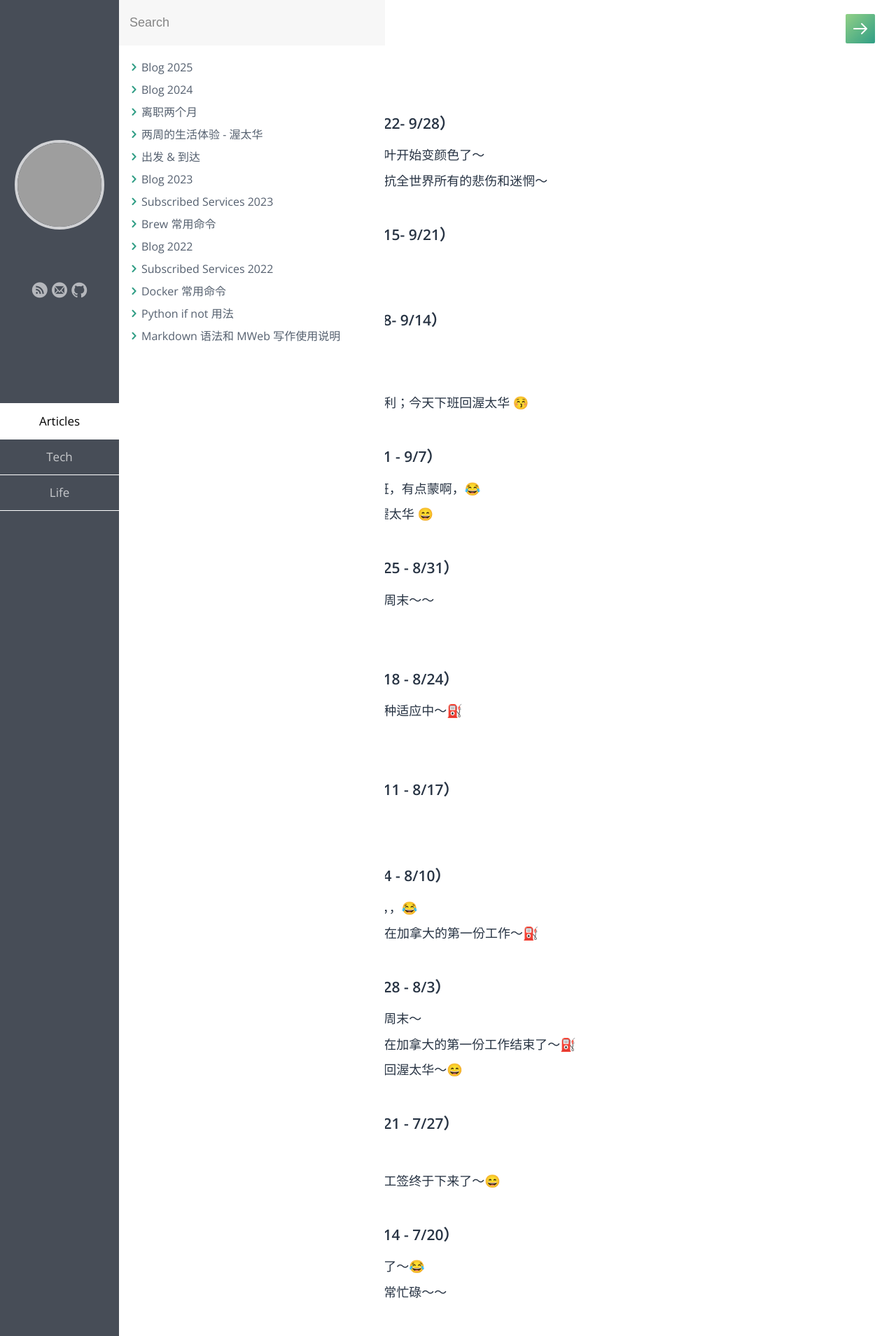
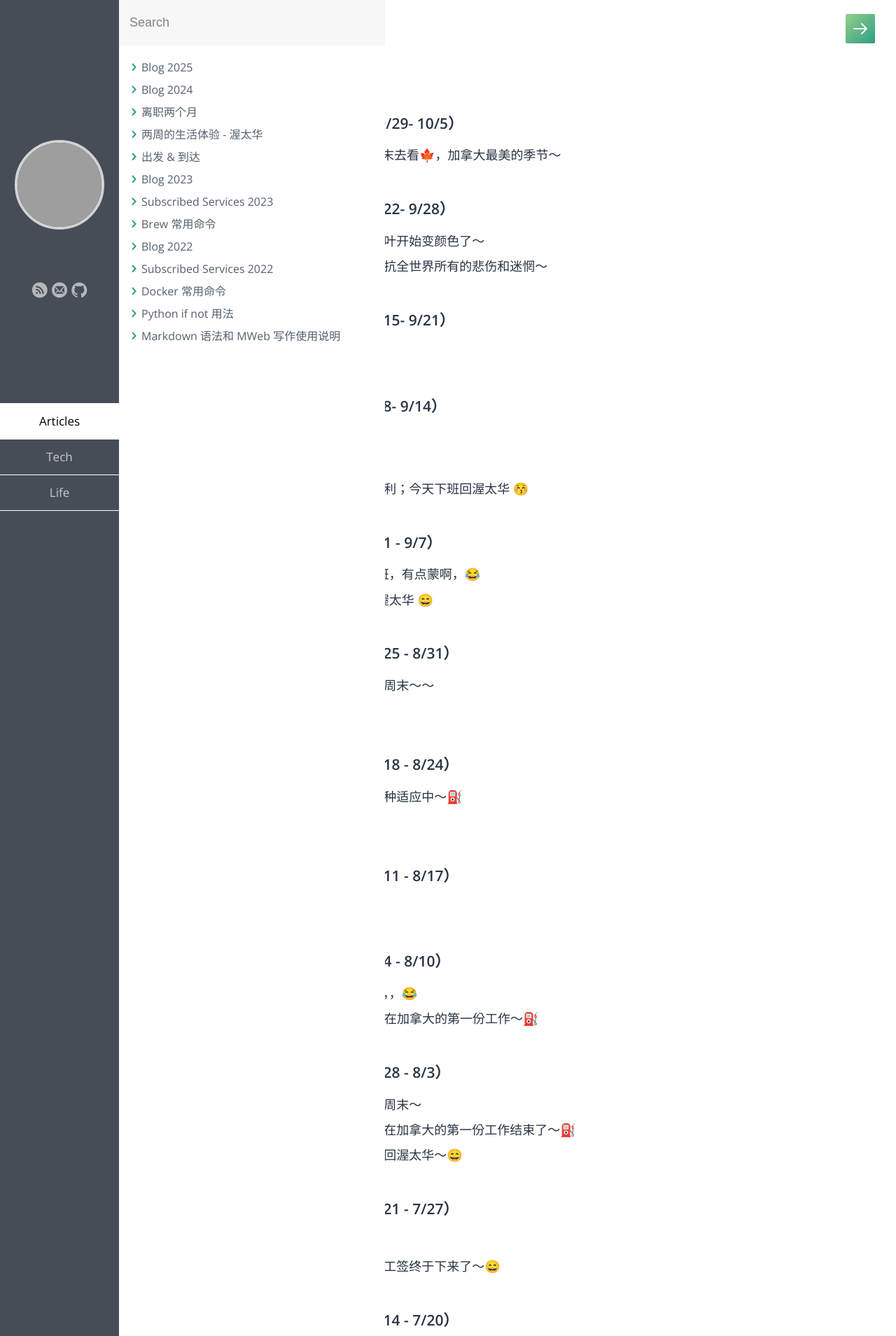
Before and after one commit to samxupeiran/samxupeiran.github.io, a Jekyll site: the page built from _posts/life/2025-01-02-my-blog.md, in a window 1280 px wide. Shown: the top 1909 px of the page at 70% size. Built offline with Jekyll 4.4.1, drawn with Linux system fonts in a browser that asks for light colours; some web fonts are replaced; some of the changed text lies outside the part shown; grey boxes are pictures that could not be loaded.

Commit message:
feat: add weekly blog 9/29

```diff
--- a/_posts/life/2025-01-02-my-blog.md
+++ b/_posts/life/2025-01-02-my-blog.md
@@ -5,6 +5,9 @@ category: Life
 tags: Blog
 ---
 
+
+- ### 2025 年 10 月 第 1 周（9/29- 10/5）
+     - 9/29 9 月最后一周咯；周末去看🍁，加拿大最美的季节～
 
 - ### 2025 年 9 月 第 4 周（9/22- 9/28）
      - 9/23 这周基本都是雨；枫叶开始变颜色了～
```
